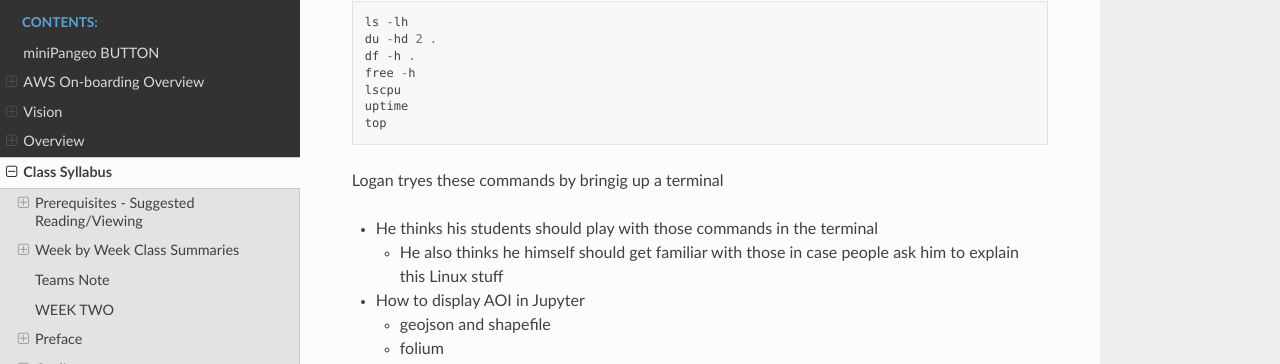
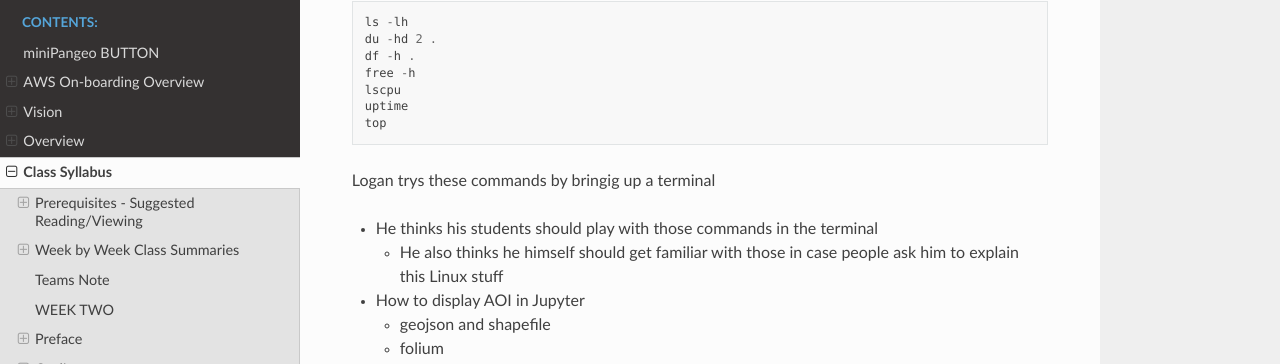
Before and after one commit to tonybutzer/harmony, a Sphinx documentation site: the page built from documentation/source/00weekbyweek.md, in a window 1280 px wide and 1400 px high, scrolled down 18285 px. Shown: the part 87-451 px from the top of the window. Built offline with Sphinx 7.4.7 and the Read the Docs theme 2.0.0, drawn with Linux system fonts in a browser that asks for light colours; pages that are not in the unit, such as notebooks, are missing from menus; some of the changed text lies outside the part shown.

Commit message:
automatic git update from Makefile

````diff
--- a/documentation/source/00weekbyweek.md
+++ b/documentation/source/00weekbyweek.md
@@ -660,7 +660,7 @@
 uptime
 top
 ```
-Logan tryes these commands by bringig up a terminal
+Logan trys these commands by bringig up a terminal
 - He thinks his students should play with those commands in the terminal
 	- He also thinks he himself should get familiar with those in case people ask him to explain this Linux stuff
 - How to display AOI in Jupyter
@@ -733,6 +735,8 @@
 https://earth-env-data-science.github.io/projects.html
 
 ## Rich Signell Influence, Experience and Why Cloud
+
+https://medium.com/pangeo/cloud-performant-netcdf4-hdf5-with-zarr-fsspec-and-intake-3d3a3e7cb935
 
 Tony, I discovered something by Accident today.   If you add use "panel" as your urlpath in binder, it displays all your notebooks with Panel as apps.    Check out the last binder link here:
 https://github.com/reproducible-notebooks/Holoviz-Demos#holoviz-demos
````
Also changed, not shown: other parts of documentation/source/00weekbyweek.md (+2 -0 lines).
